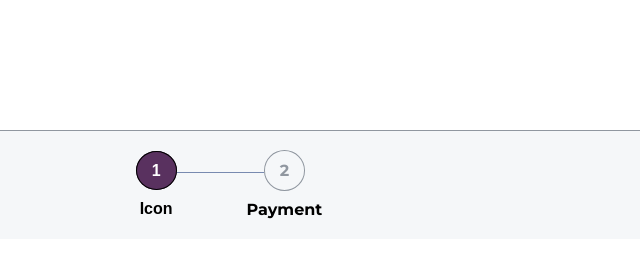
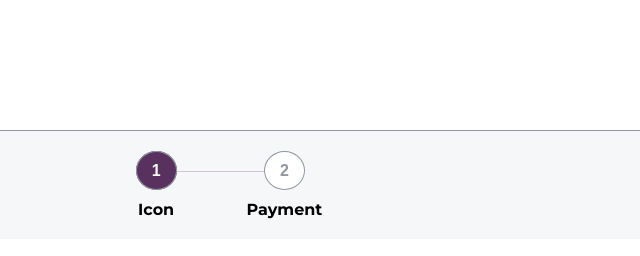
Before and after one commit to tdrobinson94/Racetrac_test, a website: page app/index.html in a window 1280 px wide. Shown: the top 256 px of the page, 411-1051 px from the left. Drawn offline with Linux system fonts and the light colour scheme.

Commit message:
css changes to progress bar

```diff
--- a/src/sass/main.scss
+++ b/src/sass/main.scss
@@ -55,22 +55,25 @@ html {
 
     //Check later to add separator between 1 and 2
     &:first-child {
-      font-family: Arial, Helvetica, sans-serif;
-      &:after {
-        border-bottom: 1px solid #788ab0;
+      &:before {
+        border-bottom: 1px solid #d1c6d3;
         content: "";
         position: absolute;
         top: 10px;
         left: 41px;
-        width: 87px;
+        width: 95px;
       }
+    }
+
+    & span:first-child {
+      font-family: Arial, Helvetica, sans-serif;
     }
 
     &.progress_2 {
       span:first-child {
         transition: ease-in-out all .2s;
         border: 1px solid #9097a0;
-        background-color: transparent;
+        background-color: #fff;
         color: #9097a0;
       }
 
@@ -97,7 +100,7 @@ html {
     &.success {
       span:first-child {
         transition: ease-in-out all .2s;
-        background-color: transparent;
+        background-color: #fff;
         color: green;
         border: 1px solid green;
       }
@@ -111,7 +114,7 @@ html {
   span {
     &:first-child {
       border-radius: 100%;
-      border: 1px solid black;
+      border: 1px solid #9097a0;
       padding: 10px 15px;
       font-weight: bold;
     }
```
Also changed, not shown: app/css/main.css, dist/main.css.
